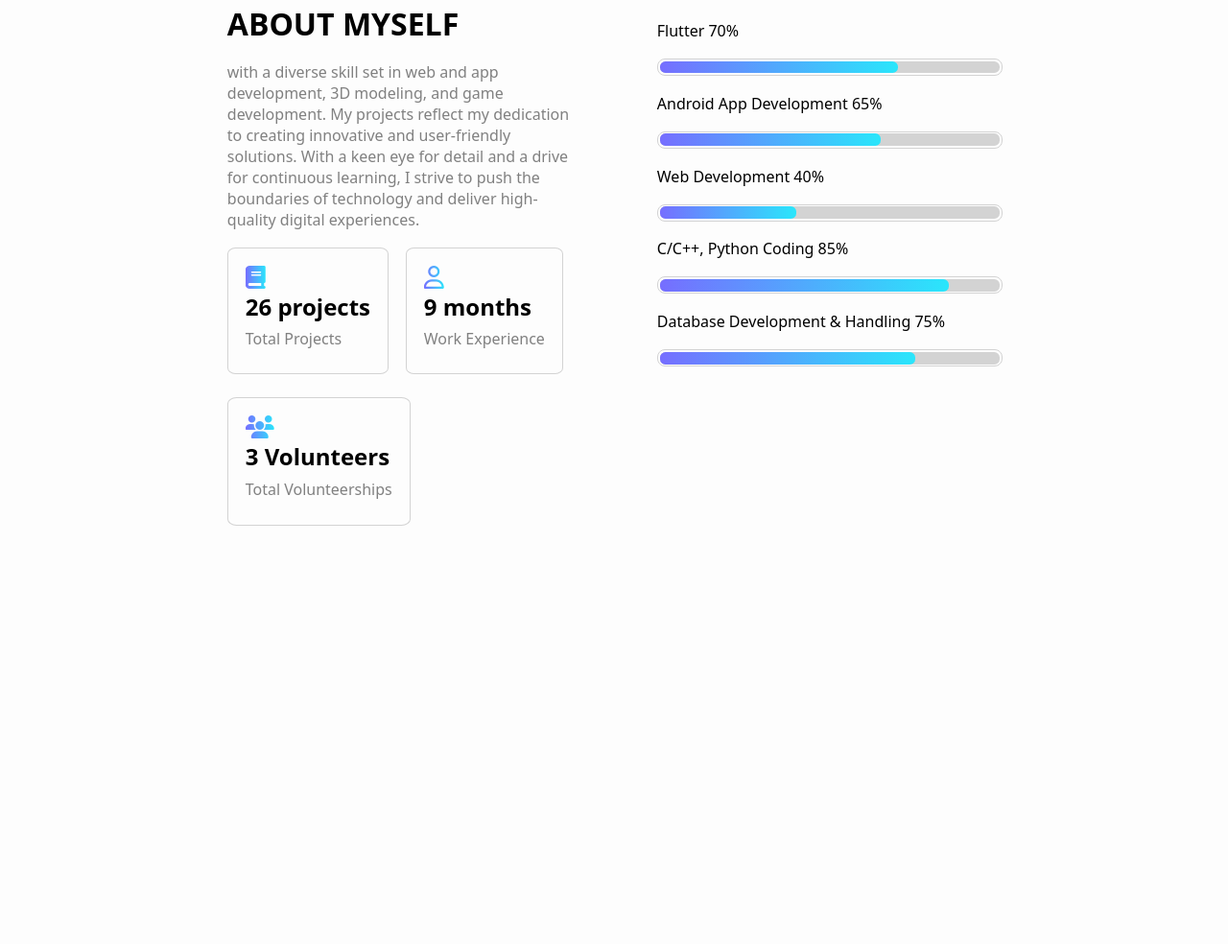
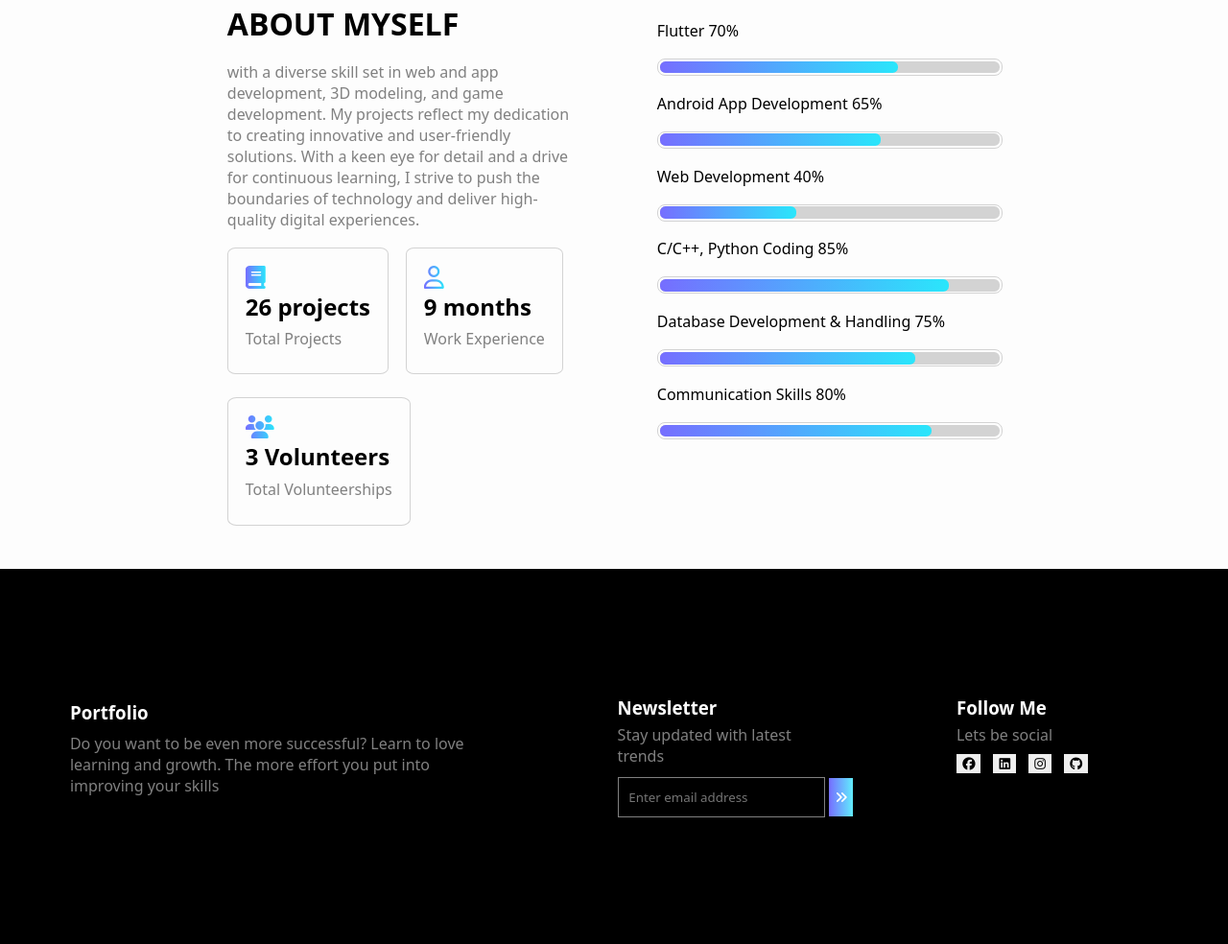
Before and after one commit to ahsanirfan961/Portfolio, a plain HTML site: page index.html in a window 1280 px wide. Shown: the part 871-1855 px from the top of the page at 96% size. Before the commit the page ends 1464 px from the top, so only its background shows below. Drawn offline with Linux system fonts and the light colour scheme.

Commit message:
Footer Created

```diff
--- a/data.json
+++ b/data.json
@@ -48,6 +48,10 @@
         {
             "name": "Database Development & Handling",
             "percentage": "75%"
+        },
+        {
+            "name": "Communication Skills",
+            "percentage": "80%"
         }
     ]
 }
--- a/index.html
+++ b/index.html
@@ -17,8 +17,40 @@
     <div id="bg-gradient"></div>
     <div id="header"></div>
     <div id="contents">
-
     </div>
+    <footer>
+        <div style="flex: 2;">
+            <h3>Portfolio</h3>
+            <h4>Do you want to be even more successful? Learn to love learning and growth. The more effort you put into
+                improving your skills</h4>
+        </div>
+        <div>
+            <h3>Newsletter</h3>
+            <h4>Stay updated with latest trends</h4>
+            <div id="email-input">
+                <input type="text" placeholder="Enter email address">
+                <button id="email-button">
+                    <i class="fa-solid fa-angles-right"></i>
+                </button>
+            </div>
+        </div>
+        <div>
+            <h3>Follow Me</h3>
+            <h4>Lets be social</h4>
+            <button id="facebook">
+                <i class="fa-brands fa-facebook"></i>
+            </button>
+            <button id="linkedin">
+                <i class="fa-brands fa-linkedin"></i>
+            </button>
+            <button id="instagram">
+                <i class="fa-brands fa-instagram"></i>
+            </button>
+            <button id="github">
+                <i class="fa-brands fa-github"></i>
+            </button>
+        </div>
+    </footer>
 </body>
 
 </html>
--- a/styles/index-style.css
+++ b/styles/index-style.css
@@ -29,3 +29,63 @@ h4 {
     position: absolute;
     z-index: -1;
 }
+
+@media (max-width: 480px){
+    footer {
+        margin-top: 10%;
+    }
+}
+
+@media (min-width: 1024px) {
+    footer {
+        display: flex;
+    }
+}
+
+footer {
+    background-color: black;
+}
+
+footer > div {
+    flex: 1;
+    padding-top: 10%;
+    padding-bottom: 10%;
+    padding-inline: 5%;
+
+    h3 {
+        color: white;
+    }
+
+    * {
+        margin: 2%;
+    }
+
+    input {
+        background-color: transparent;
+        margin: 0;
+        padding-inline: 5%;
+        color: white;
+        height: 100%;
+        padding-top: 0;
+        padding-bottom: 0;
+        flex: 5;
+    }
+}
+
+#email-input {
+    height: 5vh;
+    outline: 0;
+    display: flex;
+    border: 1px solid gray;
+    margin-top: 5%;
+}
+
+#email-button {
+    height: 100%;
+    color: white;
+    margin: 0;
+    border: none;
+    background-image: linear-gradient(to right, #766EFF, #61edfd);
+    flex: 1;
+    cursor: pointer;
+}
```
